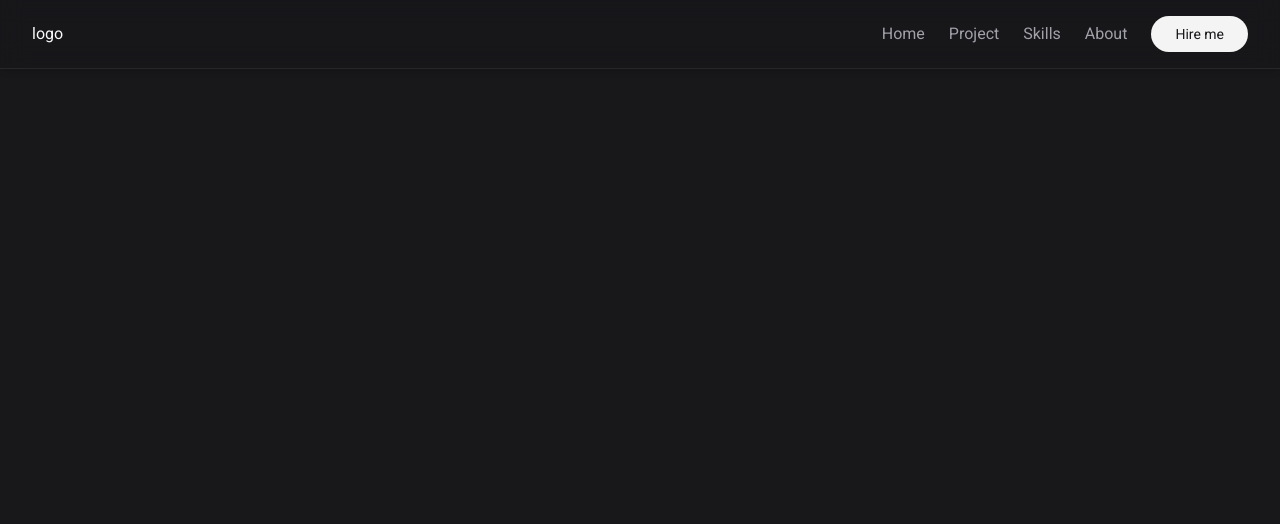
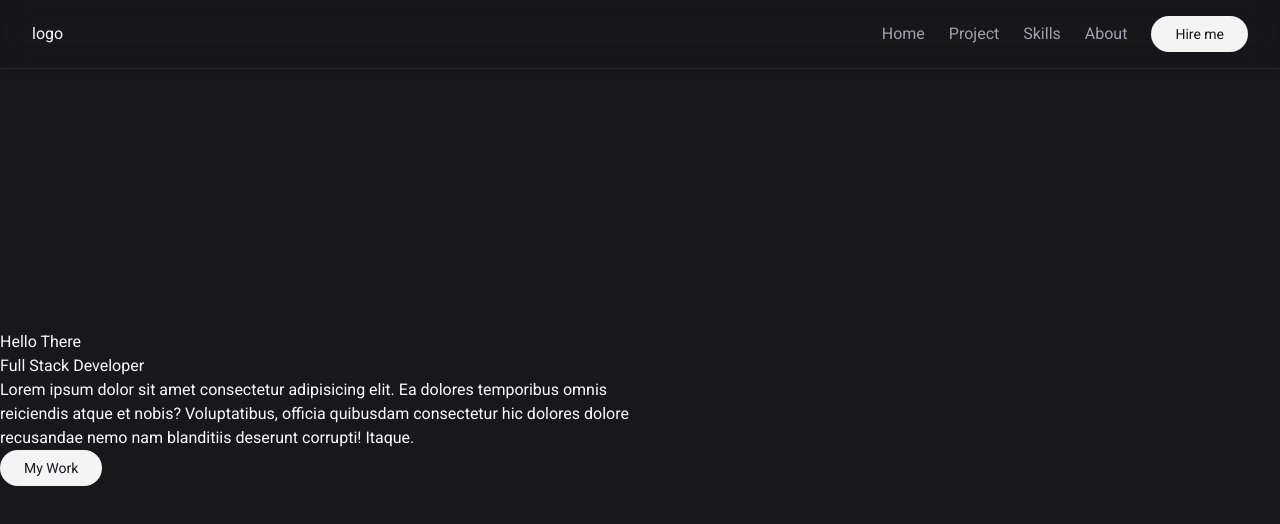
Before and after one commit to agt1984/myPortfolio2.0, a Next.js app: page / in a window 1280 px wide. Shown: the top 524 px of the page. Built offline with nearby package versions, Linux system fonts and the light colour scheme.

Commit message:
HeroSection component added

```diff
--- a/src/components/HeroSection.tsx
+++ b/src/components/HeroSection.tsx
@@ -1,3 +1,17 @@
+import { CustomLink } from "./CustomLink";
+
 export function HeroSection() {
-    return <section className="grid items-center h-[calc(100vh)]"></section>;
+    return (
+        <section className="grid md:grid-cols-2 items-center h-[calc(100vh-70px)] max-h-[678px]">
+            <div>
+                <p>Hello There</p>
+                <h1>Full Stack Developer</h1>
+                <p>
+                    Lorem ipsum dolor sit amet consectetur adipisicing elit. Ea dolores temporibus omnis reiciendis atque et nobis? Voluptatibus, officia quibusdam consectetur hic dolores dolore recusandae nemo nam blanditiis deserunt corrupti! Itaque.
+                </p>
+                <CustomLink href="#project">My Work</CustomLink>
+            </div>
+            <div></div>
+        </section>
+    );
 }
```
